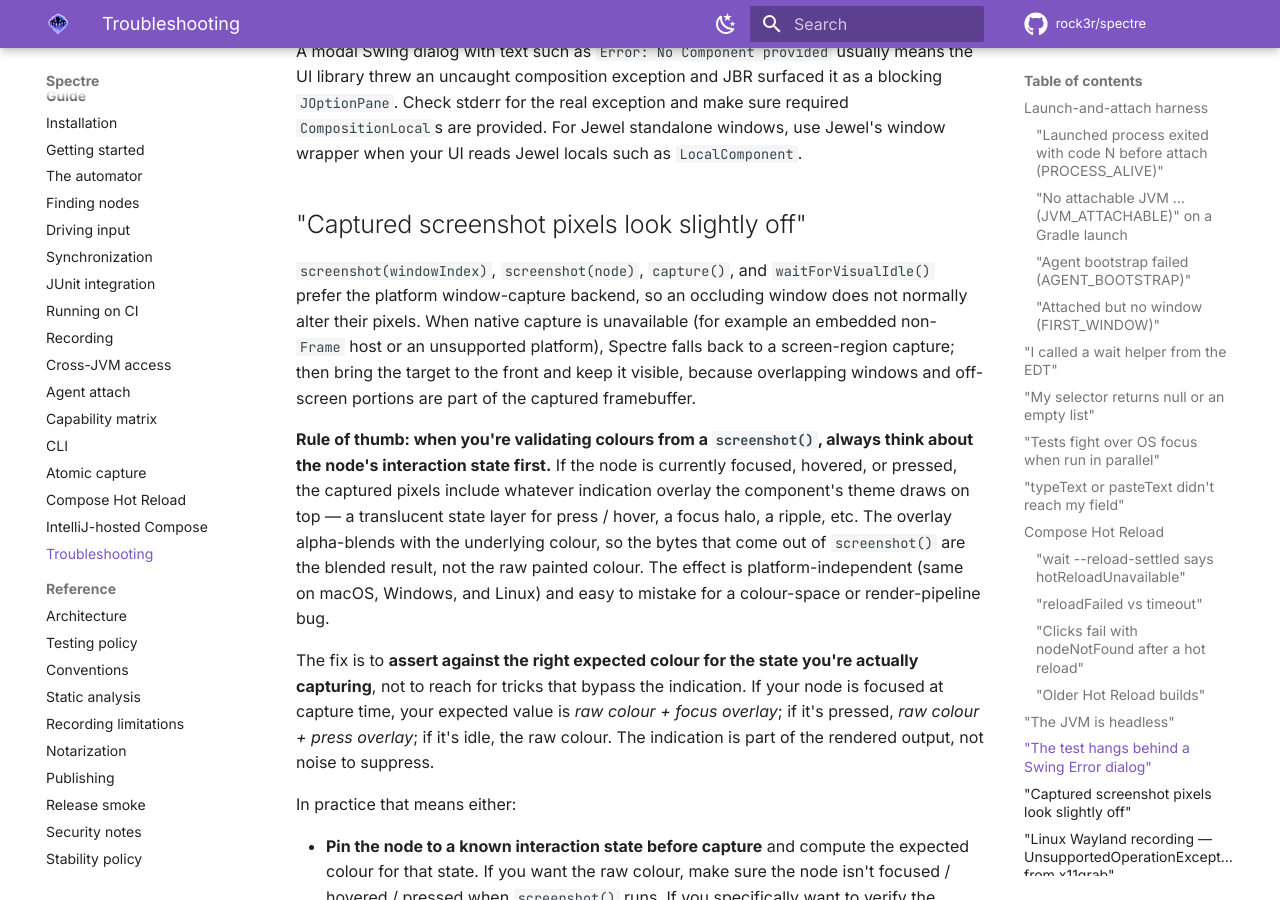
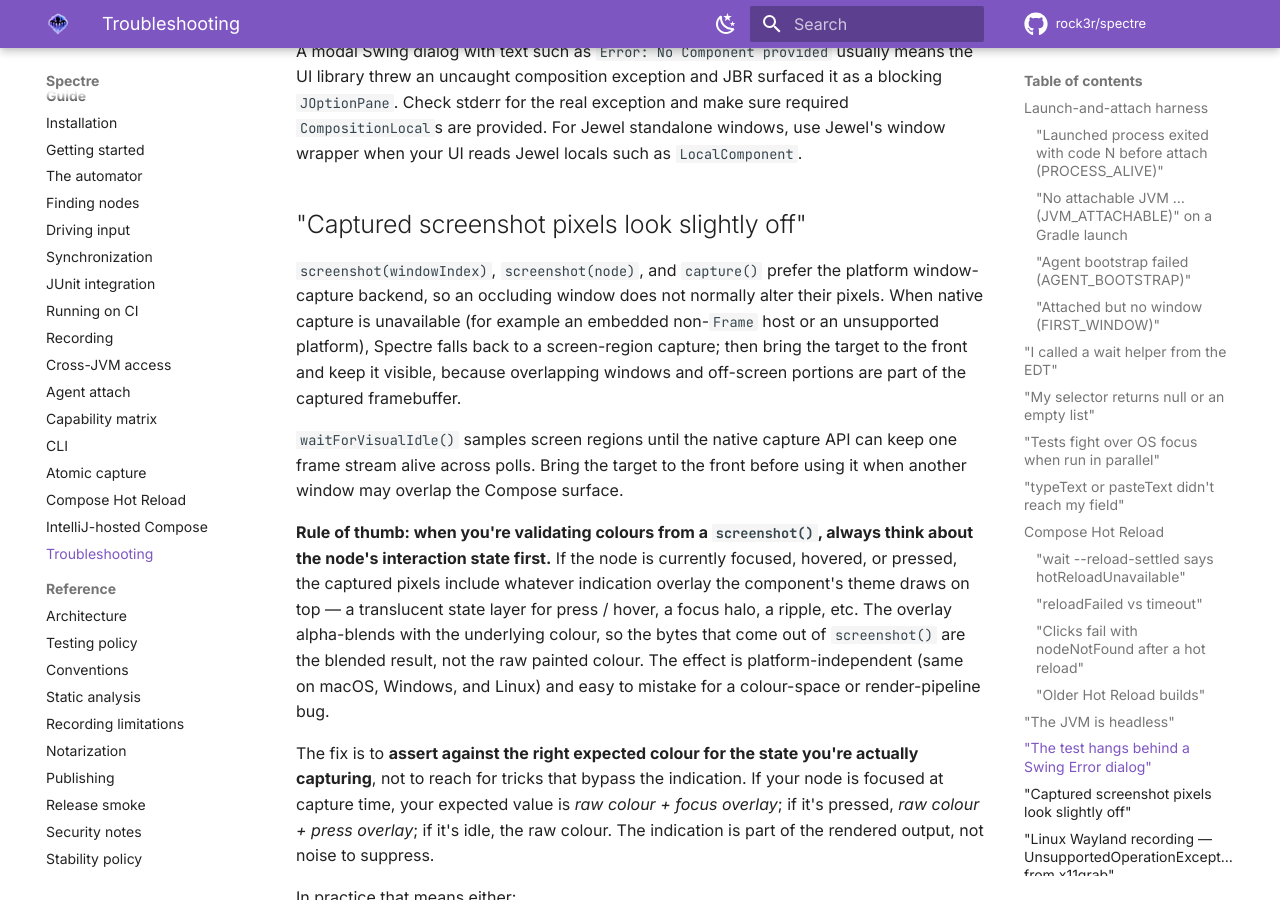
Before and after one commit to rock3r/spectre, an MkDocs documentation site: the page built from docs/guide/troubleshooting.md, in a window 1280 px wide and 900 px high, scrolled down 5437 px. Built offline with MkDocs 1.6.1 and Material for MkDocs 9.7.7, drawn with Linux system fonts in a browser that asks for light colours; comment, search, counter and statistics services are not loaded.

Commit message:
fix capture backend fallbacks

```diff
--- a/docs/guide/troubleshooting.md
+++ b/docs/guide/troubleshooting.md
@@ -220,12 +220,15 @@
 
 ## "Captured screenshot pixels look slightly off"
 
-`screenshot(windowIndex)`, `screenshot(node)`, `capture()`, and `waitForVisualIdle()`
-prefer the platform window-capture backend, so an occluding window does not normally alter
-their pixels. When native capture is unavailable (for example an embedded non-`Frame` host or
-an unsupported platform), Spectre falls back to a screen-region capture; then bring the target
-to the front and keep it visible, because overlapping windows and off-screen portions are part
-of the captured framebuffer.
+`screenshot(windowIndex)`, `screenshot(node)`, and `capture()` prefer the platform
+window-capture backend, so an occluding window does not normally alter their pixels. When native
+capture is unavailable (for example an embedded non-`Frame` host or an unsupported platform),
+Spectre falls back to a screen-region capture; then bring the target to the front and keep it
+visible, because overlapping windows and off-screen portions are part of the captured framebuffer.
+
+`waitForVisualIdle()` samples screen regions until the native capture API can keep one frame
+stream alive across polls. Bring the target to the front before using it when another window may
+overlap the Compose surface.
 
 **Rule of thumb: when you're validating colours from a `screenshot()`, always think
 about the node's interaction state first.** If the node is currently focused,
```
Also changed, not shown: 3 other files.
